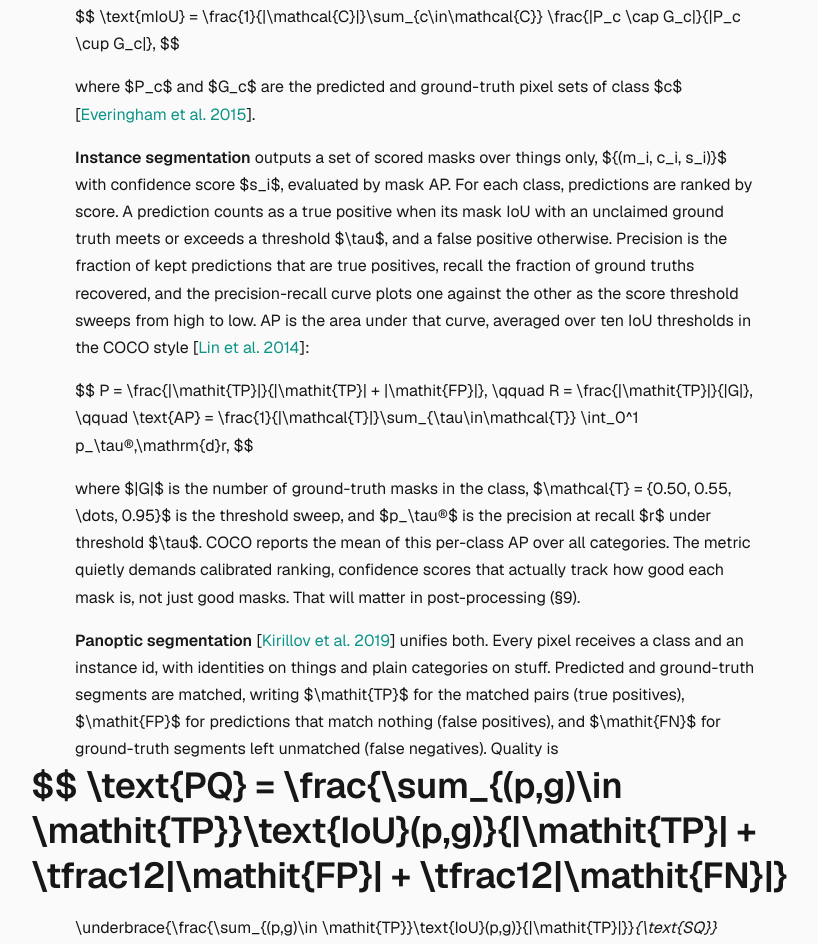
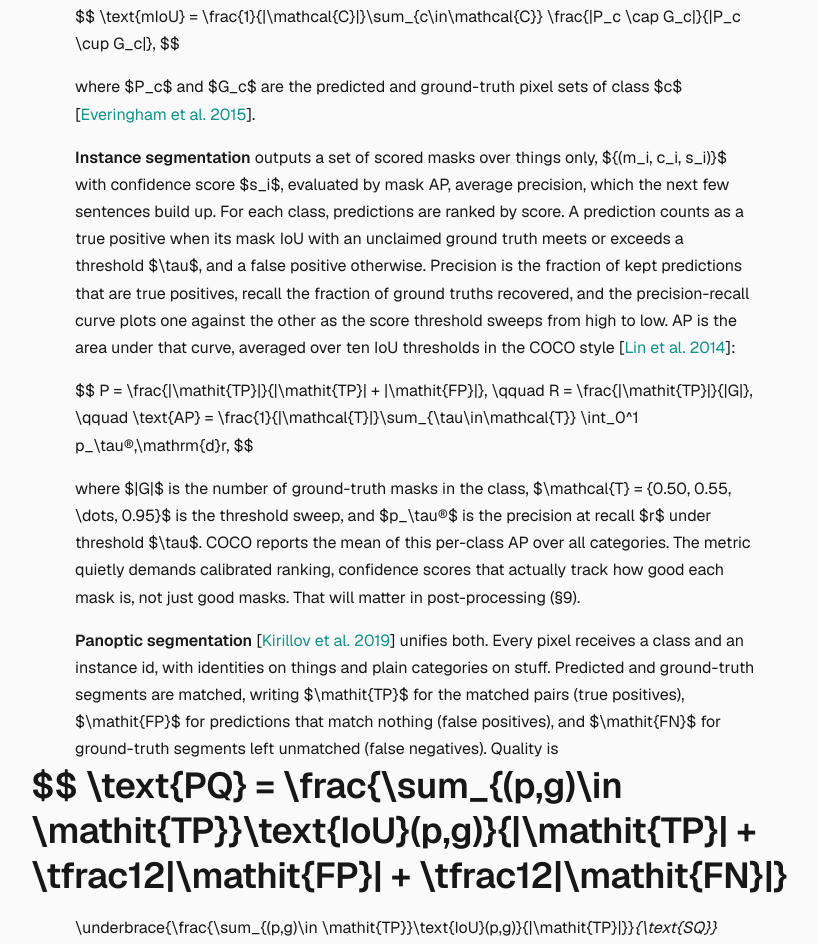
Before and after one commit to PeterAMassih/peteramassih.com, an Astro site: page /writing/mask2former in a window 1280 px wide. Shown: the part 6186-7130 px from the top of the page, without its empty margins (225-1043 px from the left). Built offline with nearby package versions, Linux system fonts and the light colour scheme; Astro itself is replaced by a stand-in of ours; some packages are replaced by stand-ins of ours.

Commit message:
writing/mask2former: expand AP as average precision at first use
The metric's mechanics were fully derived in the following sentences,
but the acronym itself was never expanded anywhere in the article, and
nothing told the reader a definition was one sentence away. Caught by
the author reading section 1.

```diff
--- a/src/content/writing/mask2former.md
+++ b/src/content/writing/mask2former.md
@@ -232,7 +232,7 @@ $$
 
 where $P_c$ and $G_c$ are the predicted and ground-truth pixel sets of class $c$ [[Everingham et al. 2015](#ref-everingham2015)].
 
-**Instance segmentation** outputs a set of scored masks over things only, $\{(m_i, c_i, s_i)\}$ with confidence score $s_i$, evaluated by mask AP. For each class, predictions are ranked by score. A prediction counts as a true positive when its mask IoU with an unclaimed ground truth meets or exceeds a threshold $\tau$, and a false positive otherwise. Precision is the fraction of kept predictions that are true positives, recall the fraction of ground truths recovered, and the precision-recall curve plots one against the other as the score threshold sweeps from high to low. AP is the area under that curve, averaged over ten IoU thresholds in the COCO style [[Lin et al. 2014](#ref-lin2014)]:
+**Instance segmentation** outputs a set of scored masks over things only, $\{(m_i, c_i, s_i)\}$ with confidence score $s_i$, evaluated by mask AP, average precision, which the next few sentences build up. For each class, predictions are ranked by score. A prediction counts as a true positive when its mask IoU with an unclaimed ground truth meets or exceeds a threshold $\tau$, and a false positive otherwise. Precision is the fraction of kept predictions that are true positives, recall the fraction of ground truths recovered, and the precision-recall curve plots one against the other as the score threshold sweeps from high to low. AP is the area under that curve, averaged over ten IoU thresholds in the COCO style [[Lin et al. 2014](#ref-lin2014)]:
 
 $$
 P = \frac{|\mathit{TP}|}{|\mathit{TP}| + |\mathit{FP}|}, \qquad
```
